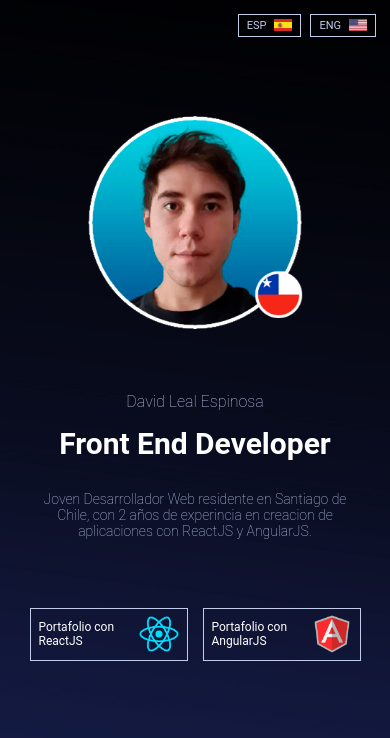
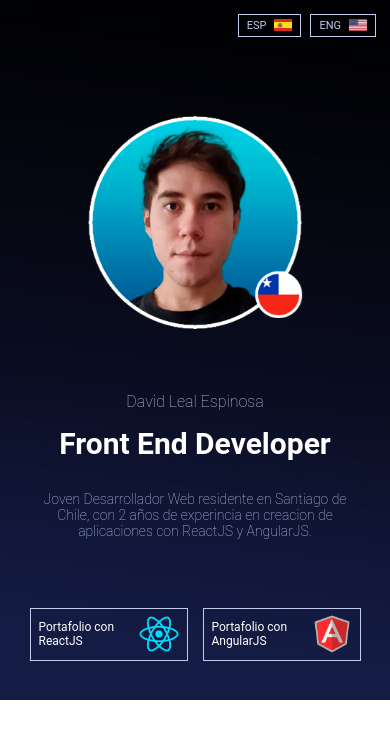
Before and after one commit to dalealpr/Portafolio_Home_FrontEnd_DavidLeal, a website: page index.html in a window 390 px wide. Drawn offline with nearby package versions, Linux system fonts and the light colour scheme; files that its build step writes are made by us from their sources; a web font is replaced by a local one.

Commit message:
prueba mq one

```diff
--- a/scss/mediaqueries/mediaqueries.scss
+++ b/scss/mediaqueries/mediaqueries.scss
@@ -188,7 +188,7 @@
 @media (max-width: 550px) {
          // Main
   .wrapper {
-    height: 860px;
+    height: 700px;
 
     nav {
       height: 50px;
```
